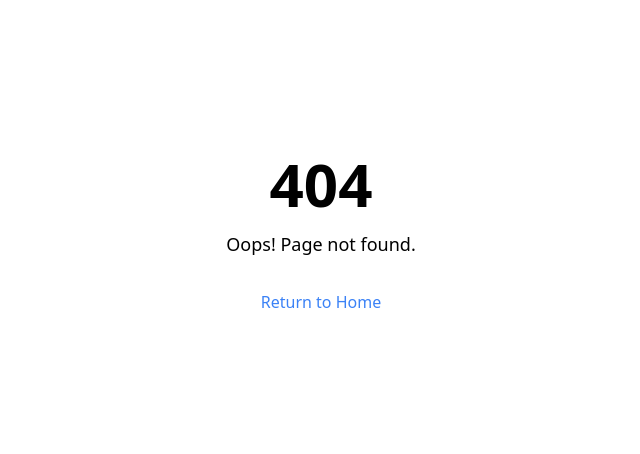
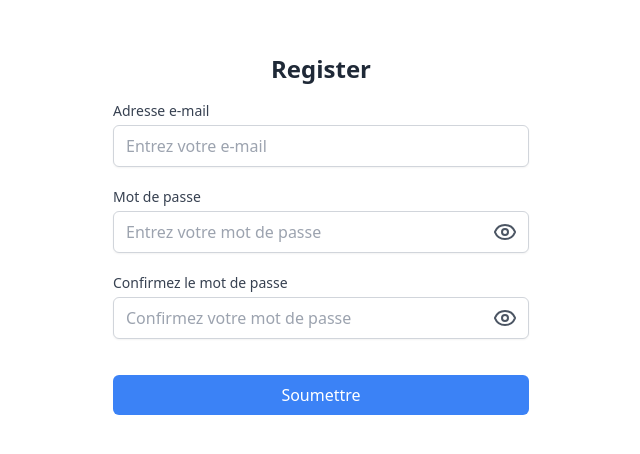
Before and after one commit to mr-ElAmine/fastapi-demo, a React (Vite) app in the folder frontend/: page /register in a window 1280 px wide. Before the commit this address had no page. Shown: the part 166-620 px from the top of the page, without its empty margins (319-959 px from the left). Built offline with nearby package versions, Linux system fonts and the light colour scheme.

Commit message:
feature(login, register)

```diff
--- a/frontend/package.json
+++ b/frontend/package.json
@@ -19,6 +19,7 @@
     "child_process": "^1.0.2",
     "class-variance-authority": "^0.7.1",
     "clsx": "^2.1.1",
+    "lucide-react": "^0.473.0",
     "path": "^0.12.7",
     "prettier-plugin-tailwindcss": "^0.6.10",
     "react": "^18.3.1",
--- /dev/null
+++ b/frontend/src/components/atoms/Input.tsx
@@ -0,0 +1,60 @@
+import React from 'react';
+
+interface InputProps {
+  id: string;
+  label: string;
+  type?: string;
+  placeholder?: string;
+  value: string;
+  onChange: (e: React.ChangeEvent<HTMLInputElement>) => void;
+  disabled?: boolean;
+  message?: string;
+  messageType?: 'info' | 'error' | 'success';
+  className?: string;
+}
+
+const Input: React.FC<InputProps> = ({
+  id,
+  label,
+  type = 'text',
+  placeholder = '',
+  value,
+  onChange,
+  disabled = false,
+  message = '',
+  messageType = 'info',
+  className = '',
+}) => {
+  const messageStyles = {
+    info: 'text-blue-500',
+    error: 'text-red-500',
+    success: 'text-green-500',
+  };
+
+  return (
+    <div className={`w-full ${className}`}>
+      <label
+        htmlFor={id}
+        className="mb-1 block text-sm font-medium text-gray-700"
+      >
+        {label}
+      </label>
+      <input
+        id={id}
+        type={type}
+        placeholder={placeholder}
+        value={value}
+        onChange={onChange}
+        disabled={disabled}
+        className={`block w-full rounded-md border border-gray-300 px-3 py-2 text-gray-900 placeholder-gray-400 shadow-sm focus:border-blue-500 focus:ring focus:ring-blue-500 focus:ring-opacity-50 disabled:cursor-not-allowed disabled:bg-gray-100`}
+      />
+      {message && (
+        <p className={`mt-1 text-sm ${messageStyles[messageType]}`}>
+          {message}
+        </p>
+      )}
+    </div>
+  );
+};
+
+export default Input;
--- /dev/null
+++ b/frontend/src/components/organisms/FormLogin.tsx
@@ -0,0 +1,98 @@
+import { Eye, EyeOff } from 'lucide-react';
+import React, { useState } from 'react';
+
+import Input from '../atoms/Input';
+
+const FormLogin = () => {
+  const [formData, setFormData] = useState({
+    email: '',
+    password: '',
+  });
+
+  const [formMessage, setFormMessage] = useState('');
+  const [showPassword, setShowPassword] = useState(false);
+
+  const handleChange = (e: React.ChangeEvent<HTMLInputElement>) => {
+    const { id, value } = e.target;
+    setFormData((prev) => ({ ...prev, [id]: value }));
+  };
+
+  const handleSubmit = (e: React.FormEvent<HTMLFormElement>) => {
+    e.preventDefault();
+
+    if (!formData.email || !formData.password) {
+      setFormMessage('Tous les champs sont obligatoires.');
+      return;
+    }
+
+    if (formData.password.length < 6) {
+      setFormMessage('Le mot de passe doit contenir au moins 6 caractères.');
+      return;
+    }
+
+    setFormMessage('Connexion réussie !');
+    console.log('Login Data:', formData);
+  };
+
+  const togglePasswordVisibility = () => {
+    setShowPassword((prev) => !prev);
+  };
+
+  return (
+    <div className="mx-auto flex w-full max-w-md flex-col items-center justify-center rounded-md bg-white p-4">
+      <h1 className="mb-4 text-2xl font-bold text-gray-800">Login</h1>
+      <form onSubmit={handleSubmit} className="flex w-full flex-col gap-5">
+        <Input
+          id="email"
+          type="email"
+          label="Adresse e-mail"
+          placeholder="Entrez votre e-mail"
+          value={formData.email}
+          onChange={handleChange}
+          message={!formData.email && formMessage ? 'Ce champ est requis.' : ''}
+          messageType="error"
+        />
+        <div className="relative">
+          <Input
+            id="password"
+            type={showPassword ? 'text' : 'password'}
+            label="Mot de passe"
+            placeholder="Entrez votre mot de passe"
+            value={formData.password}
+            onChange={handleChange}
+            message={
+              formData.password.length < 6 && formMessage
+                ? 'Le mot de passe est trop court.'
+                : ''
+            }
+            messageType="error"
+          />
+          <button
+            type="button"
+            onClick={togglePasswordVisibility}
+            className="absolute right-3 top-[33px] text-sm text-gray-600 hover:text-gray-800"
+          >
+            {showPassword ? <EyeOff /> : <Eye />}
+          </button>
+        </div>
+        <button
+          type="submit"
+          className="mt-4 w-full rounded-md bg-blue-500 px-4 py-2 text-white hover:bg-blue-600"
+        >
+          Connexion
+        </button>
+      </form>
+      {formMessage && (
+        <p
+          className={`mt-4 text-center text-sm ${
+            formMessage.includes('réussie') ? 'text-green-500' : 'text-red-500'
+          }`}
+        >
+          {formMessage}
+        </p>
+      )}
+    </div>
+  );
+};
+
+export default FormLogin;
--- /dev/null
+++ b/frontend/src/components/organisms/FormRegister.tsx
@@ -0,0 +1,132 @@
+import { Eye, EyeOff } from 'lucide-react';
+import React, { useState } from 'react';
+
+import Input from '../atoms/Input';
+
+const FormRegister = () => {
+  const [formData, setFormData] = useState({
+    email: '',
+    password: '',
+    confirmPassword: '',
+  });
+
+  const [formMessage, setFormMessage] = useState('');
+  const [showPassword, setShowPassword] = useState(false);
+  const [showConfirmPassword, setShowConfirmPassword] = useState(false);
+
+  const handleChange = (e: React.ChangeEvent<HTMLInputElement>) => {
+    const { id, value } = e.target;
+    setFormData((prev) => ({ ...prev, [id]: value }));
+  };
+
+  const handleSubmit = (e: React.FormEvent<HTMLFormElement>) => {
+    e.preventDefault();
+
+    if (!formData.email || !formData.password || !formData.confirmPassword) {
+      setFormMessage('Tous les champs sont obligatoires.');
+      return;
+    }
+
+    if (formData.password.length < 7) {
+      setFormMessage('Le mot de passe doit contenir au moins 6 caractères.');
+      return;
+    }
+
+    if (formData.password !== formData.confirmPassword) {
+      setFormMessage('Les mots de passe ne correspondent pas.');
+      return;
+    }
+
+    setFormMessage('Formulaire soumis avec succès !');
+    console.log('Form Data:', formData);
+  };
+
+  const togglePasswordVisibility = () => {
+    setShowPassword((prev) => !prev);
+  };
+
+  const toggleConfirmPasswordVisibility = () => {
+    setShowConfirmPassword((prev) => !prev);
+  };
+
+  return (
+    <div className="mx-auto flex w-full max-w-md flex-col items-center justify-center rounded-md bg-white p-4">
+      <h1 className="mb-4 text-2xl font-bold text-gray-800">Register</h1>
+      <form onSubmit={handleSubmit} className="flex w-full flex-col gap-5">
+        <Input
+          id="email"
+          type="email"
+          label="Adresse e-mail"
+          placeholder="Entrez votre e-mail"
+          value={formData.email}
+          onChange={handleChange}
+          message={!formData.email && formMessage ? 'Ce champ est requis.' : ''}
+          messageType="error"
+        />
+        <div className="relative">
+          <Input
+            id="password"
+            type={showPassword ? 'text' : 'password'}
+            label="Mot de passe"
+            placeholder="Entrez votre mot de passe"
+            value={formData.password}
+            onChange={handleChange}
+            message={
+              formData.password.length < 7 && formMessage
+                ? 'Le mot de passe est trop court.'
+                : ''
+            }
+            messageType="error"
+          />
+          <button
+            type="button"
+            onClick={togglePasswordVisibility}
+            className="absolute right-3 top-[33px] text-sm text-gray-600 hover:text-gray-800"
+          >
+            {showPassword ? <EyeOff /> : <Eye />}
+          </button>
+        </div>
+        <div className="relative">
+          <Input
+            id="confirmPassword"
+            type={showConfirmPassword ? 'text' : 'password'}
+            label="Confirmez le mot de passe"
+            placeholder="Confirmez votre mot de passe"
+            value={formData.confirmPassword}
+            onChange={handleChange}
+            message={
+              formData.password !== formData.confirmPassword && formMessage
+                ? 'Les mots de passe ne correspondent pas.'
+                : ''
+            }
+            messageType="error"
+          />
+          <button
+            type="button"
+            onClick={toggleConfirmPasswordVisibility}
+            className="absolute right-3 top-[33px] text-sm text-gray-600 hover:text-gray-800"
+          >
+            {showConfirmPassword ? <EyeOff /> : <Eye />}
+          </button>
+        </div>
+        <button
+          type="submit"
+          className="mt-4 w-full rounded-md bg-blue-500 px-4 py-2 text-white hover:bg-blue-600"
+        >
+          Soumettre
+        </button>
+      </form>
+      {formMessage && (
+        <p
+          className={`mt-4 text-center text-sm ${
+            formMessage.includes('succès') ? 'text-green-500' : 'text-red-500'
+          }`}
+        >
+          {formMessage}
+        </p>
+      )}
+    </div>
+  );
+};
+
+export default FormRegister;
--- /dev/null
+++ b/frontend/src/components/pages/Login.tsx
@@ -0,0 +1,11 @@
+import FormLogin from '../organisms/FormLogin';
+
+const Login = () => {
+  return (
+    <div className="flex h-screen w-screen items-center justify-center">
+      <FormLogin />
+    </div>
+  );
+};
+
+export default Login;
--- /dev/null
+++ b/frontend/src/components/pages/Register.tsx
@@ -0,0 +1,11 @@
+import FormRegister from '../organisms/FormRegister';
+
+const Register = () => {
+  return (
+    <div className="flex h-screen w-screen items-center justify-center">
+      <FormRegister />
+    </div>
+  );
+};
+
+export default Register;
--- a/frontend/src/routes/index.tsx
+++ b/frontend/src/routes/index.tsx
@@ -1,13 +1,18 @@
 import { BrowserRouter as Router, Routes, Route } from 'react-router-dom';
 
 import Home from '@/components/pages/Home.tsx';
+import Login from '@/components/pages/Login';
 import NotFound from '@/components/pages/NotFound.tsx';
+import Register from '@/components/pages/Register';
 
 const RouterApp = () => {
   return (
     <Router>
       <Routes>
         <Route path="/" element={<Home />} />
+        <Route path="/register" element={<Register />} />
+        <Route path="/login" element={<Login />} />
+
         <Route path="*" element={<NotFound />} />
       </Routes>
     </Router>
```
Also changed, not shown: 1 other file (tests, documents, lock files or other folders).
